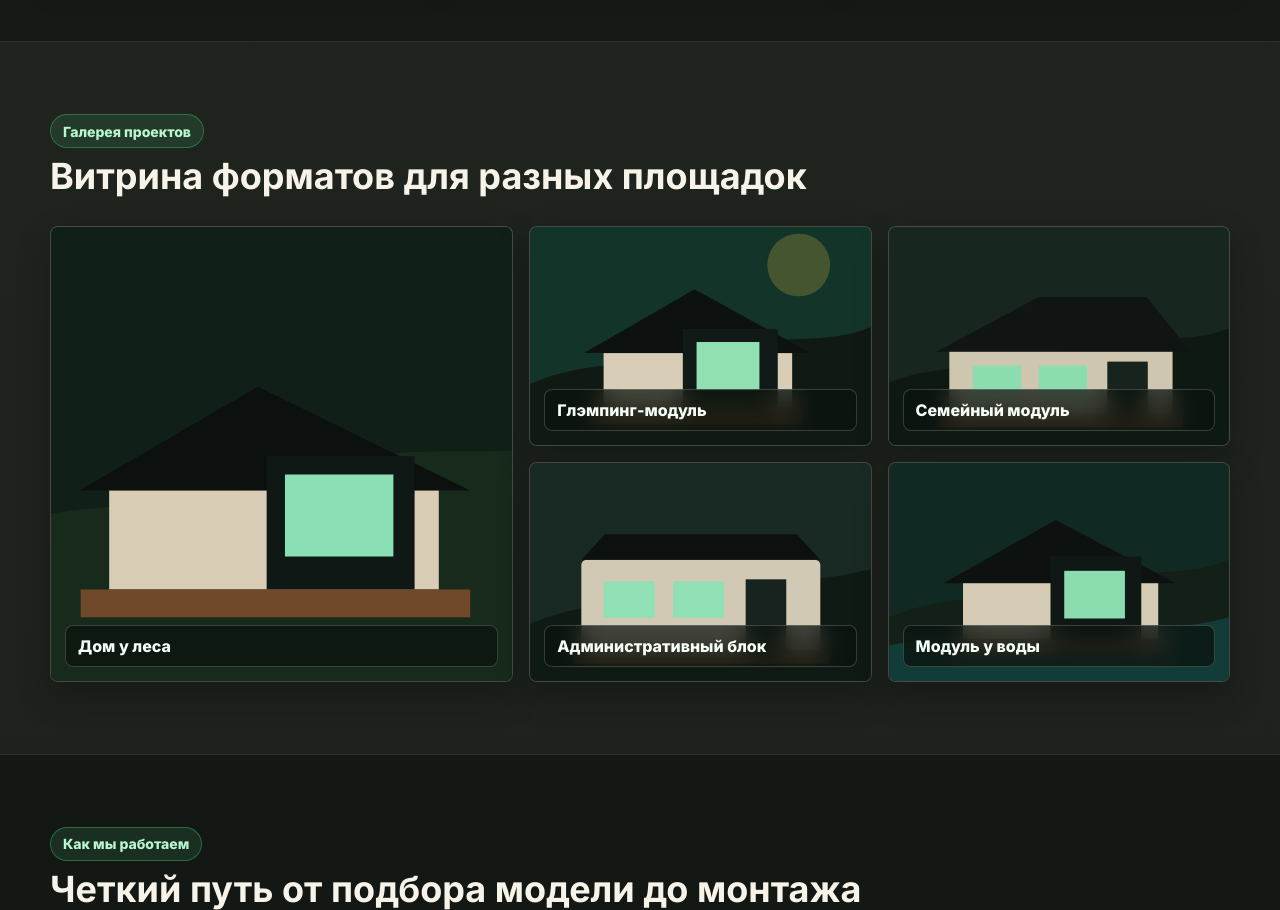
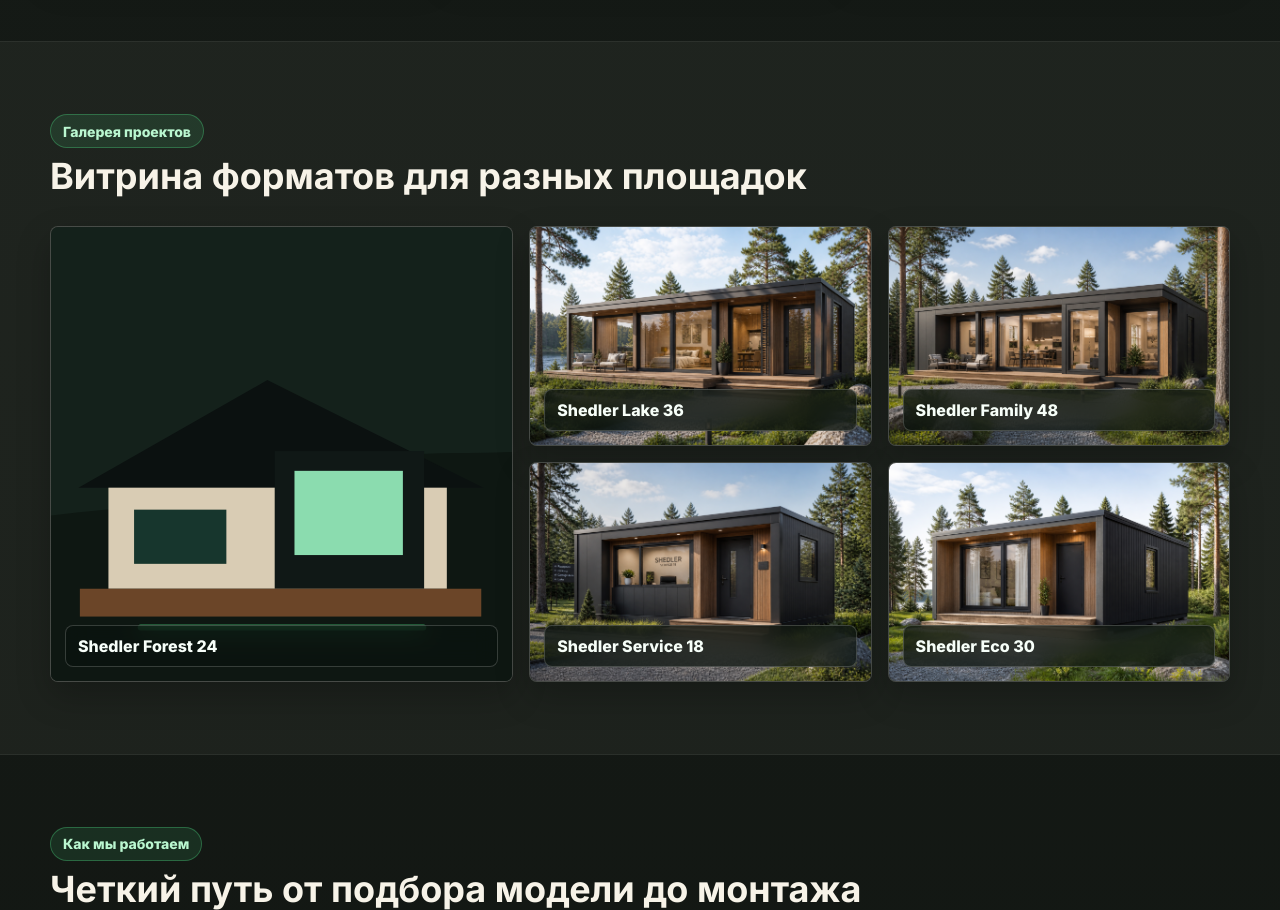
Before and after one commit to PistolCreep/shedler_store, a Flask app: page / in a window 1280 px wide. Shown: the part 3400-4310 px from the top of the page. Run offline with Flask 3, Linux system fonts and the light colour scheme; data comes from the database, SQL or seed files in the repository; both versions use the stored data as it was after the commit.

Commit message:
ReBuild Images

```diff
--- a/app.py
+++ b/app.py
@@ -21,7 +21,10 @@ from werkzeug.security import check_password_hash, generate_password_hash
 
 BASE_DIR = Path(__file__).resolve().parent
 DATABASE = BASE_DIR / "instance" / "shedler.db"
+STATIC_DIR = BASE_DIR / "static"
 UPLOAD_DIR = BASE_DIR / "static" / "uploads"
+IMAGE_EXTENSIONS = (".png", ".jpg", ".jpeg", ".webp", ".svg")
+PLACEHOLDER_IMAGE = "img/placeholders/product-placeholder.svg"
 
 app = Flask(__name__)
 app.config["SECRET_KEY"] = "shedler-diploma-secret-key-change-me"
@@ -172,7 +175,7 @@ def seed_products() -> None:
             "Компактный модульный дом для баз отдыха и туристических комплексов.",
             "Модель Shedler Forest 24 разработана для размещения 2 гостей и подходит для установки на территории базы отдыха, глэмпинга или загородного комплекса. Дом оснащается утепленным каркасом, панорамным остеклением и возможностью индивидуальной отделки.",
             "Каркас: металлический усиленный\nУтепление: минеральная вата 150 мм\nОтделка: имитация бруса / ЛДСП\nСанузел: опционально\nЭлектрика: базовая разводка\nТеплый пол: опция",
-            "https://images.unsplash.com/photo-1505693416388-ac5ce068fe85?auto=format&fit=crop&w=1200&q=80",
+            "/static/img/gallery/ShedlerForest24.png",
             1,
         ),
         (
@@ -188,7 +191,7 @@ def seed_products() -> None:
             "Современный глэмпинг-модуль с террасой и продуманной планировкой.",
             "Shedler Lake 36 — универсальный модульный дом для размещения семей или пар. Подходит для турбаз и глэмпинг-парков, где важны эстетика, скорость монтажа и высокий уровень комфорта.",
             "Каркас: металлокаркас\nУтепление: PIR-панели\nОкна: панорамные стеклопакеты\nТерраса: входит в базовую комплектацию\nСанузел: встроенный\nКухонная зона: предусмотрена",
-            "https://images.unsplash.com/photo-1448630360428-65456885c650?auto=format&fit=crop&w=1200&q=80",
+            "/static/img/gallery/ShedlerLake36.png",
             1,
         ),
         (
@@ -204,7 +207,7 @@ def seed_products() -> None:
             "Просторный гостевой дом для размещения семей и больших компаний.",
             "Модель ориентирована на владельцев баз отдыха, которым важно увеличить вместимость объекта и предложить гостям полноценный уровень проживания. Подходит как под краткосрочную аренду, так и под длительное проживание персонала.",
             "Каркас: металлический\nУтепление: 200 мм\nОтделка фасада: фиброцементные панели\nКомнаты: 3\nСанузел: 1\nКухня-гостиная: есть",
-            "https://images.unsplash.com/photo-1512917774080-9991f1c4c750?auto=format&fit=crop&w=1200&q=80",
+            "/static/img/gallery/ShedlerFamily48.png",
             0,
         ),
         (
@@ -220,7 +223,7 @@ def seed_products() -> None:
             "Служебный модуль для администрации, охраны или санитарного блока.",
             "Практичное решение для создания административного пространства, ресепшена или служебного помещения на территории базы отдыха. Может использоваться как точка приема гостей или бытовой блок.",
             "Каркас: стальной\nУтепление: 100 мм\nНазначение: сервисный модуль\nСанузел: по запросу\nЭлектрика: включена\nВодоснабжение: опционально",
-            "https://images.unsplash.com/photo-1494526585095-c41746248156?auto=format&fit=crop&w=1200&q=80",
+            "/static/img/gallery/ShedlerService18.png",
             0,
         ),
         (
@@ -236,7 +239,7 @@ def seed_products() -> None:
             "Экономичное решение для быстрого расширения номерного фонда базы отдыха.",
             "Shedler Eco 30 подходит для сезонной эксплуатации и позволяет быстро организовать проживание гостей с минимальными затратами на строительство и монтаж.",
             "Каркас: облегченный металлический\nУтепление: 100 мм\nКомнаты: 2\nПлощадь: 30 м²\nМонтаж: 1–2 дня\nОтделка: базовая",
-            "https://images.unsplash.com/photo-1502005229762-cf1b2da7c5d6?auto=format&fit=crop&w=1200&q=80",
+            "/static/img/gallery/ShedlerEco30.png",
             1,
         ),
     ]
@@ -299,6 +302,50 @@ def format_price(value: int) -> str:
     return f"{value:,}".replace(",", " ")
 
 
+def _static_url_if_exists(filename: str) -> Optional[str]:
+    normalized = filename.replace("\\", "/").strip().lstrip("/")
+    if normalized.startswith("static/"):
+        normalized = normalized[len("static/") :]
+
+    candidate = (STATIC_DIR / normalized).resolve()
+    try:
+        candidate.relative_to(STATIC_DIR.resolve())
+    except ValueError:
+        return None
+
+    if candidate.is_file():
+        return url_for("static", filename=normalized)
+    return None
+
+
+def _compact_filename(value: str) -> str:
+    return "".join(char for char in value if char.isalnum())
+
+
+def product_image_url(product: Any) -> str:
+    image_url = str(product["image_url"] or "").strip()
+    if image_url.startswith(("http://", "https://", "data:")):
+        return image_url
+
+    if image_url:
+        direct_url = _static_url_if_exists(image_url)
+        if direct_url:
+            return direct_url
+
+        basename = Path(image_url.replace("\\", "/")).name
+        gallery_url = _static_url_if_exists(f"img/gallery/{basename}")
+        if gallery_url:
+            return gallery_url
+
+    compact_name = _compact_filename(str(product["name"] or ""))
+    for extension in IMAGE_EXTENSIONS:
+        gallery_url = _static_url_if_exists(f"img/gallery/{compact_name}{extension}")
+        if gallery_url:
+            return gallery_url
+
+    return url_for("static", filename=PLACEHOLDER_IMAGE)
+
+
 @app.context_processor
 def inject_globals() -> Dict[str, Any]:
     categories = query_db("SELECT * FROM categories ORDER BY name")
@@ -311,6 +358,7 @@ def inject_globals() -> Dict[str, Any]:
         "compare_ids": compare,
         "compare_count": len(compare),
         "format_price": format_price,
+        "product_image_url": product_image_url,
     }
 
 
@@ -319,7 +367,8 @@ def home():
     featured = query_db(
         "SELECT p.*, c.name AS category_name FROM products p JOIN categories c ON c.id = p.category_id WHERE is_featured = 1 ORDER BY p.id DESC LIMIT 3"
     )
-    return render_template("index.html", featured=featured)
+    gallery_products = query_db("SELECT name, image_url FROM products ORDER BY id")
+    return render_template("index.html", featured=featured, gallery_products=gallery_products)
 
 
 @app.route("/catalog")
--- a/templates/catalog.html
+++ b/templates/catalog.html
@@ -49,7 +49,7 @@
         {% for item in products %}
         <article class="product-card">
           <div class="product-media">
-            <img src="{{ item.image_url or url_for('static', filename='img/placeholders/product-placeholder.svg') }}" alt="{{ item.name }}" loading="lazy" onerror="this.onerror=null;this.src='{{ url_for('static', filename='img/placeholders/product-placeholder.svg') }}';">
+            <img src="{{ product_image_url(item) }}" alt="{{ item.name }}" loading="lazy" onerror="this.onerror=null;this.src='{{ url_for('static', filename='img/placeholders/product-placeholder.svg') }}';">
           </div>
           <div class="card-body">
             <span class="category-chip">{{ item.category_name }}</span>
--- a/templates/compare.html
+++ b/templates/compare.html
@@ -9,7 +9,7 @@
       {% for item in products %}
       <article class="product-card">
         <div class="product-media">
-          <img src="{{ item.image_url or url_for('static', filename='img/placeholders/product-placeholder.svg') }}" alt="{{ item.name }}" loading="lazy" onerror="this.onerror=null;this.src='{{ url_for('static', filename='img/placeholders/product-placeholder.svg') }}';">
+          <img src="{{ product_image_url(item) }}" alt="{{ item.name }}" loading="lazy" onerror="this.onerror=null;this.src='{{ url_for('static', filename='img/placeholders/product-placeholder.svg') }}';">
         </div>
         <div class="card-body">
           <h3>{{ item.name }}</h3>
--- a/templates/favorites.html
+++ b/templates/favorites.html
@@ -6,7 +6,7 @@
   {% for item in products %}
   <article class="product-card">
     <div class="product-media">
-      <img src="{{ item.image_url or url_for('static', filename='img/placeholders/product-placeholder.svg') }}" alt="{{ item.name }}" loading="lazy" onerror="this.onerror=null;this.src='{{ url_for('static', filename='img/placeholders/product-placeholder.svg') }}';">
+      <img src="{{ product_image_url(item) }}" alt="{{ item.name }}" loading="lazy" onerror="this.onerror=null;this.src='{{ url_for('static', filename='img/placeholders/product-placeholder.svg') }}';">
     </div>
     <div class="card-body">
       <h3>{{ item.name }}</h3>
--- a/templates/index.html
+++ b/templates/index.html
@@ -19,7 +19,7 @@
     </div>
     <div class="hero-visual">
       <div class="hero-card hero-image-card">
-        <img src="{{ url_for('static', filename='img/hero/modular-house-hero.svg') }}" alt="Модульный дом с панорамными окнами у леса">
+        <img src="{{ url_for('static', filename='img/hero/mainpic.png') }}" alt="Модульный дом с панорамными окнами у леса">
       </div>
       <div class="floating-card float-time">20–45 дней изготовление</div>
       <div class="floating-card float-install">Монтаж за 1–2 дня</div>
@@ -86,7 +86,7 @@
           {% else %}
             <span class="product-label">Семейный формат</span>
           {% endif %}
-          <img src="{{ item.image_url or url_for('static', filename='img/placeholders/product-placeholder.svg') }}" alt="{{ item.name }}" loading="lazy" onerror="this.onerror=null;this.src='{{ url_for('static', filename='img/placeholders/product-placeholder.svg') }}';">
+          <img src="{{ product_image_url(item) }}" alt="{{ item.name }}" loading="lazy" onerror="this.onerror=null;this.src='{{ url_for('static', filename='img/placeholders/product-placeholder.svg') }}';">
         </a>
         <div class="card-body">
           <span class="category-chip">{{ item.category_name }}</span>
@@ -164,26 +164,12 @@
       </div>
     </div>
     <div class="gallery-grid">
-      <figure class="gallery-item gallery-featured">
-        <img src="{{ url_for('static', filename='img/gallery/gallery-1.svg') }}" alt="Дом у леса" loading="lazy">
-        <figcaption>Дом у леса</figcaption>
+      {% for item in gallery_products %}
+      <figure class="gallery-item {% if loop.first %}gallery-featured{% endif %}">
+        <img src="{{ product_image_url(item) }}" alt="{{ item.name }}" loading="lazy">
+        <figcaption>{{ item.name }}</figcaption>
       </figure>
-      <figure class="gallery-item">
-        <img src="{{ url_for('static', filename='img/gallery/gallery-2.svg') }}" alt="Глэмпинг-модуль" loading="lazy">
-        <figcaption>Глэмпинг-модуль</figcaption>
-      </figure>
-      <figure class="gallery-item">
-        <img src="{{ url_for('static', filename='img/gallery/gallery-3.svg') }}" alt="Семейный модуль" loading="lazy">
-        <figcaption>Семейный модуль</figcaption>
-      </figure>
-      <figure class="gallery-item">
-        <img src="{{ url_for('static', filename='img/gallery/gallery-4.svg') }}" alt="Административный блок" loading="lazy">
-        <figcaption>Административный блок</figcaption>
-      </figure>
-      <figure class="gallery-item">
-        <img src="{{ url_for('static', filename='img/gallery/gallery-5.svg') }}" alt="Модуль у воды" loading="lazy">
-        <figcaption>Модуль у воды</figcaption>
-      </figure>
+      {% endfor %}
     </div>
   </div>
 </section>
--- a/templates/product_detail.html
+++ b/templates/product_detail.html
@@ -4,7 +4,7 @@
 <section class="section">
   <div class="container product-layout">
     <div>
-      <img class="detail-image" src="{{ product.image_url or url_for('static', filename='img/placeholders/product-placeholder.svg') }}" alt="{{ product.name }}" onerror="this.onerror=null;this.src='{{ url_for('static', filename='img/placeholders/product-placeholder.svg') }}';">
+      <img class="detail-image" src="{{ product_image_url(product) }}" alt="{{ product.name }}" onerror="this.onerror=null;this.src='{{ url_for('static', filename='img/placeholders/product-placeholder.svg') }}';">
     </div>
     <div class="detail-panel">
       <span class="category-chip">{{ product.category_name }}</span>
```
Also changed, not shown: instance/shedler.db, static/img/hero/mainpic.png (added).
